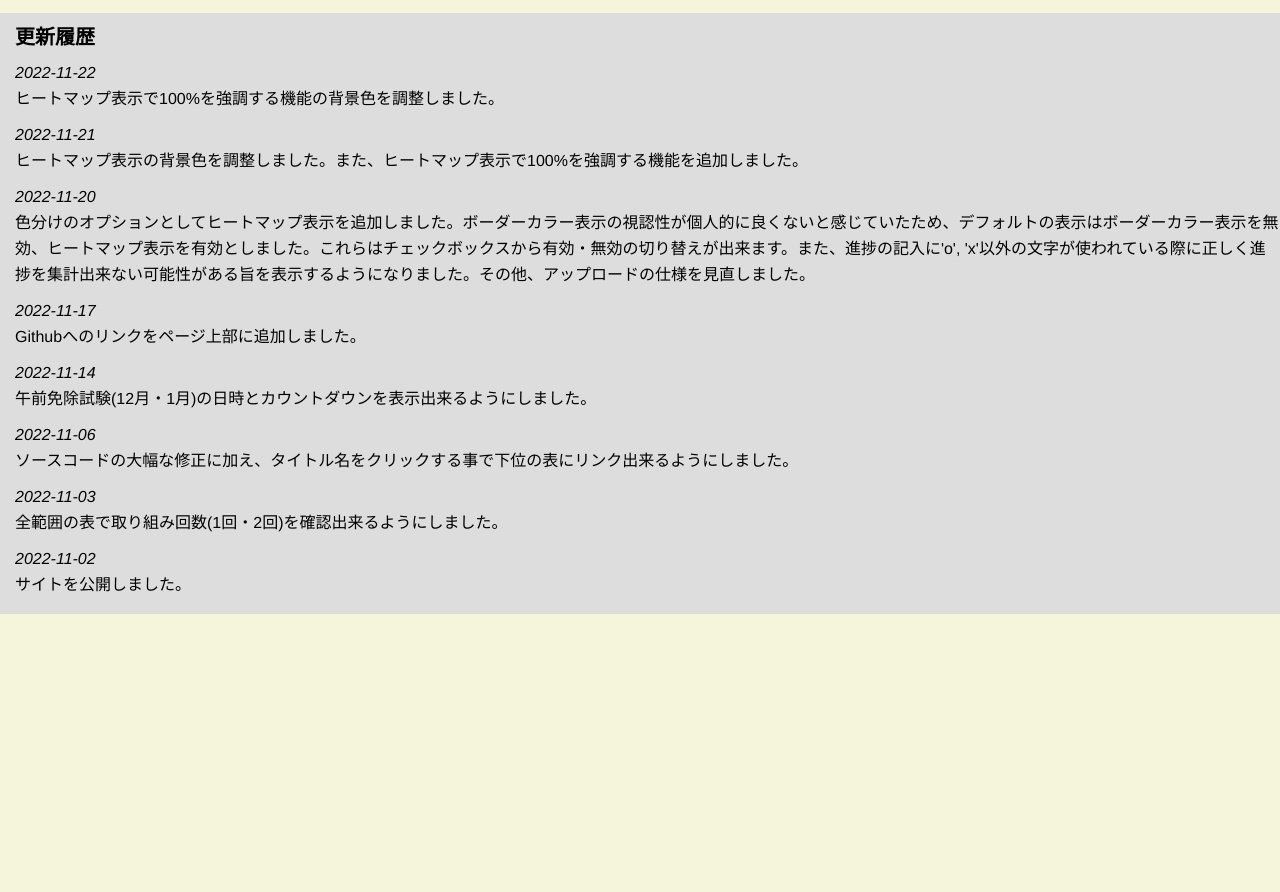
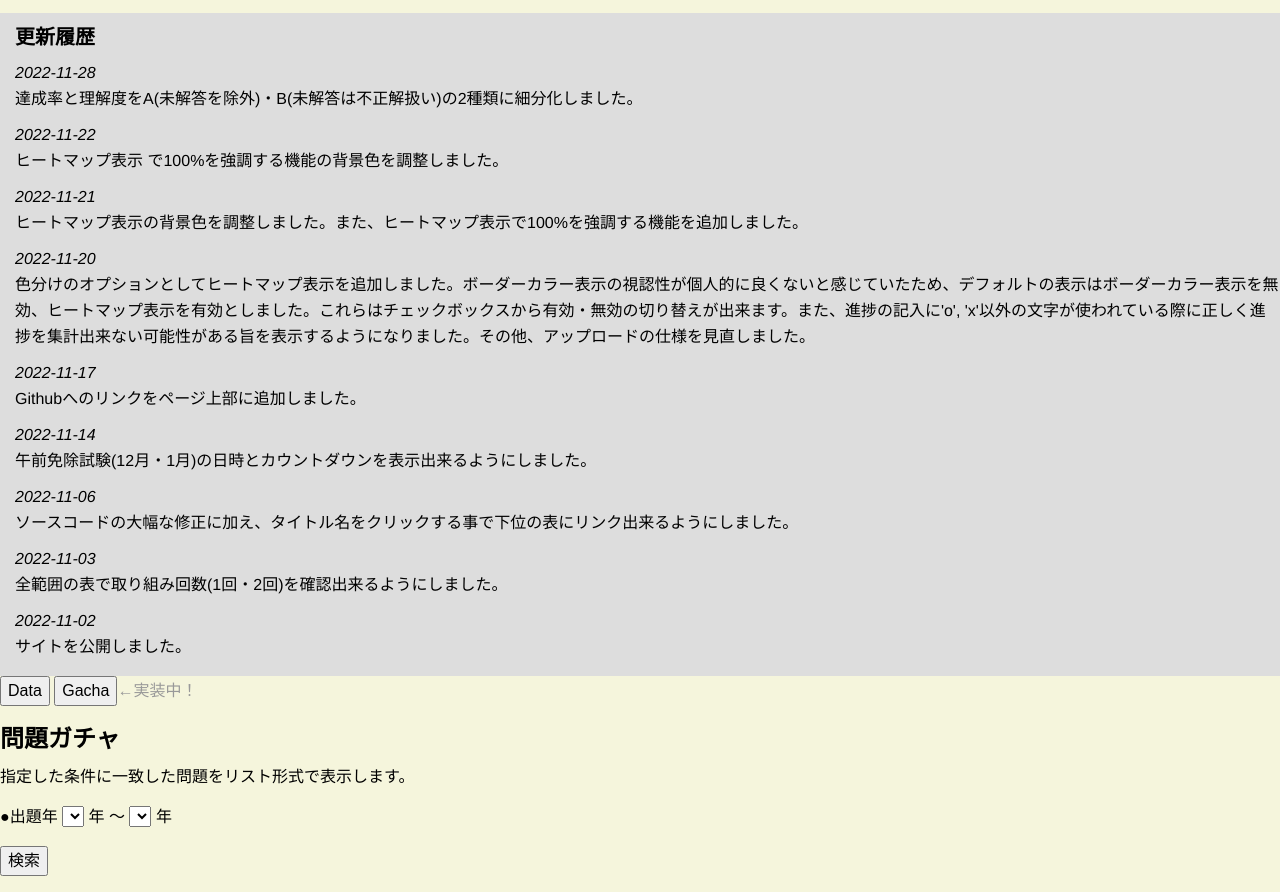
Before and after one commit to tawainfer/basic-tech-am, a plain HTML site: page index.html in a window 1280 px wide. Shown: the part 449-1341 px from the top of the page. Before the commit the page ends 1063 px from the top, so only its background shows below. Drawn offline with Linux system fonts and the light colour scheme.

Commit message:
Update index.html

```diff
--- a/index.html
+++ b/index.html
@@ -37,9 +37,9 @@
     </div>
 
     <div id="option">
-      <p><input
-          id="heatmap" type="checkbox" name="heatmap" value="1" checked>ヒートマップ表示 <input
-          id="hundred" type="checkbox" name="hundred" value="1">100%を強調<br><input id="border" type="checkbox" name="border" value="1" onchange="isBorder()">ボーダーカラー表示</p>
+      <p><input id="heatmap" type="checkbox" name="heatmap" value="1" checked>ヒートマップ表示 <input id="hundred"
+          type="checkbox" name="hundred" value="1">100%を強調<br><input id="border" type="checkbox" name="border" value="1"
+          onchange="isBorder()">ボーダーカラー表示</p>
 
       <div id="settingBorder">
         <p>0~100の範囲で数値を指定することで進捗の色分けが出来ます。<br>(赤色と青色の大小関係が逆転すると上手く反映されません)</p>
@@ -55,9 +55,13 @@
 
   <section id="news">
     <h2>更新履歴</h2>
-    <p><i>2022-11-22</i><br>ヒートマップ表示で100%を強調する機能の背景色を調整しました。</p>
+    <p><i>2022-11-28</i><br>達成率と理解度をA(未解答を除外)・B(未解答は不正解扱い)の2種類に細分化しました。</p>
+    <p><i>2022-11-22</i><br>ヒートマップ表示 で100%を強調する機能の背景色を調整しました。</p>
     <p><i>2022-11-21</i><br>ヒートマップ表示の背景色を調整しました。また、ヒートマップ表示で100%を強調する機能を追加しました。</p>
-    <p><i>2022-11-20</i><br>色分けのオプションとしてヒートマップ表示を追加しました。ボーダーカラー表示の視認性が個人的に良くないと感じていたため、デフォルトの表示はボーダーカラー表示を無効、ヒートマップ表示を有効としました。これらはチェックボックスから有効・無効の切り替えが出来ます。また、進捗の記入に'o', 'x'以外の文字が使われている際に正しく進捗を集計出来ない可能性がある旨を表示するようになりました。その他、アップロードの仕様を見直しました。</p>
+    <p>
+      <i>2022-11-20</i><br>色分けのオプションとしてヒートマップ表示を追加しました。ボーダーカラー表示の視認性が個人的に良くないと感じていたため、デフォルトの表示はボーダーカラー表示を無効、ヒートマップ表示を有効としました。これらはチェックボックスから有効・無効の切り替えが出来ます。また、進捗の記入に'o',
+      'x'以外の文字が使われている際に正しく進捗を集計出来ない可能性がある旨を表示するようになりました。その他、アップロードの仕様を見直しました。
+    </p>
     <p><i>2022-11-17</i><br>Githubへのリンクをページ上部に追加しました。</p>
     <p><i>2022-11-14</i><br>午前免除試験(12月・1月)の日時とカウントダウンを表示出来るようにしました。</p>
     <p><i>2022-11-06</i><br>ソースコードの大幅な修正に加え、タイトル名をクリックする事で下位の表にリンク出来るようにしました。</p>
@@ -66,6 +70,11 @@
     <p><i>2022-11-02</i><br>サイトを公開しました。
     </p>
   </section>
+
+  <p id="menu">
+    <input type="button" name="mode" id="buttonData" value="Data" onclick="changeMode(`data`)">
+    <input type="button" name="mode" id="buttonGacha" value="Gacha" ><span style="color: #999">←実装中！</span>
+  </p>
 
   <div id="data">
     <div id="all">
@@ -76,13 +85,29 @@
       <p><b>取り組み(2回以上)</b>...<span id="allTwice"></span>
         <br>2周した問題の割合です。
       </p>
-      <p><b>達成率</b>...<span id="allAchievement"></span>
-        <br>一度でも正解したことがある問題の割合です。
+      <p><b>達成率A</b>...<span id="allAchievementA"></span>
+        <br>一度でも正解したことがある問題の割合です。<b>(未解答を除外)</b>
       </p>
-      <p><b>理解度</b>...<span id="allUnderstanding"></span>
-        <br>問題を最後に解いた際に正解したかどうかをまとめた割合です。
+      <p><b>達成率B</b>...<span id="allAchievementB"></span>
+        <br>一度でも正解したことがある問題の割合です。<b>(未解答は不正解扱い)</b>
+      </p>
+      <p><b>理解度A</b>...<span id="allUnderstandingA"></span>
+        <br>問題を最後に解いた際に正解したかどうかをまとめた割合です。<b>(未解答を除外)</b>
+      </p>
+      <p><b>理解度B</b>...<span id="allUnderstandingB"></span>
+        <br>問題を最後に解いた際に正解したかどうかをまとめた割合です。<b>(未解答は不正解扱い)</b>
       </p>
     </div>
+  </div>
+
+  <div id="gacha">
+    <h2>問題ガチャ</h2>
+    <p>指定した条件に一致した問題をリスト形式で表示します。</p>
+    <p>●出題年
+      <select id="selectDownYear"></select> 年 ～
+      <select id="selectUpYear"></select> 年
+    </p>
+    <p><input type="button" value="検索" onchange="makeProblemList()"></p>
   </div>
 
   <script src="script/script.js"></script>
```
